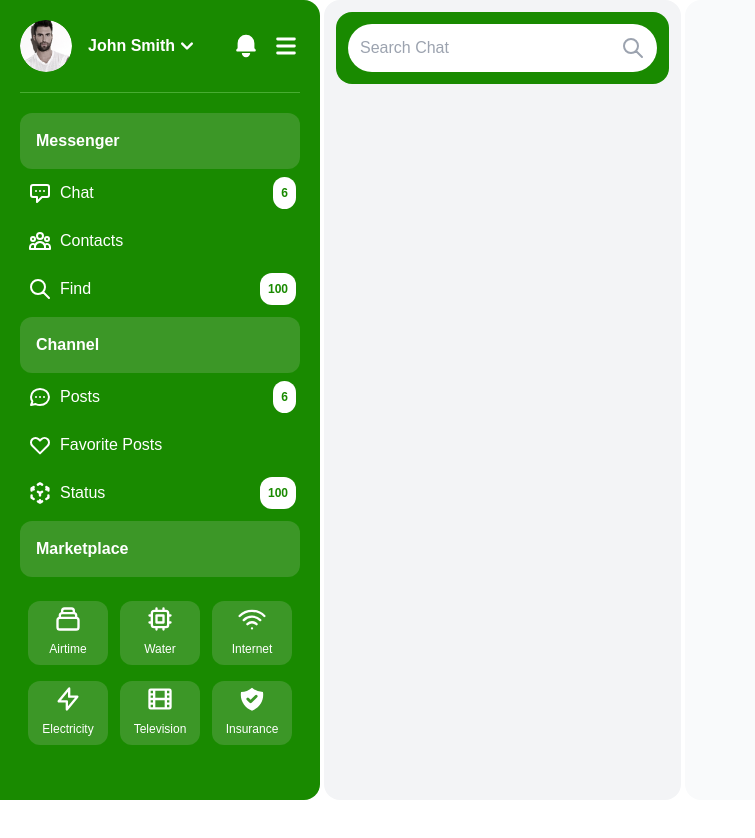
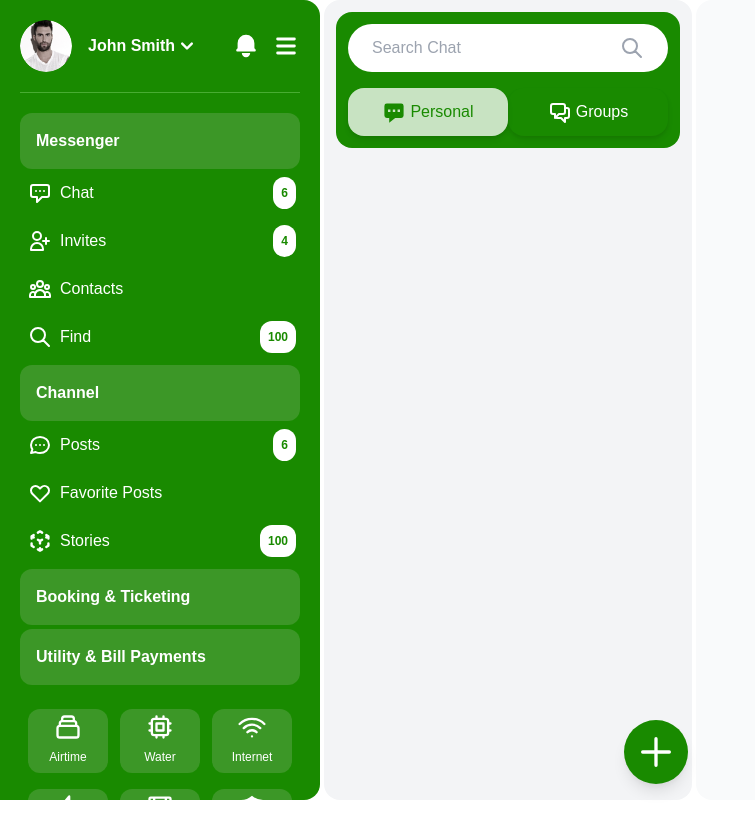
Before and after one commit to cephaschapa/ZCF-Web, a Next.js app: page /chat in a window 1280 px wide. Shown: the top 838 px of the page, without its empty margins (0-755 px from the left). After the commit the page ends 800 px from the top, so only its background shows below. Built offline with nearby package versions, Linux system fonts and the light colour scheme.

Commit message:
Mid panel update

```diff
--- /dev/null
+++ b/components/Buttons/Button.js
@@ -0,0 +1,13 @@
+// Button Component
+function Buttons({title, type, icon}) {
+    return (
+        <div>
+            <button className={`${type == 'primary' ? 'bg-[#C8E3C2] text-[#198A00] transition duration-150 transform hover:bg-[#97d889] hover:text-white' : 'bg-[#198A00]'} flex justify-center rounded-2xl p-3 shadow-md w-40`}>
+                {icon}
+                {title}
+            </button>
+        </div>
+    )
+}
+
+export default Buttons
--- a/components/Buttons/Buttons.js
+++ /dev/null
@@ -1,12 +0,0 @@
-// Button Component
-function Buttons({title}) {
-    return (
-        <div>
-            <button className="">
-                {title}
-            </button>
-        </div>
-    )
-}
-
-export default Buttons
--- /dev/null
+++ b/components/Buttons/FloatingActionBtn.js
@@ -0,0 +1,9 @@
+function FloatingActionBtn({icon}) {
+    return (
+        <div className="bg-[#198A00] p-3 h-16 w-16 float-right bg-[#198A00] text-white shadow-lg rounded-full cursor-pointer transition duration-150 transform hover:scale-105" title="New Chat">
+            {icon}
+        </div>
+    )
+}
+
+export default FloatingActionBtn
--- a/components/MarketPlaceItems.js
+++ b/components/MarketPlaceItems.js
@@ -1,3 +1,4 @@
+
 function MarketPlaceItems({icon, title}) {
     return (
         <div className="flex transition duration-150 transform hover:bg-white hover:text-[#198A00] cursor-pointer space-y-2 flex-col rounded-xl items-center h-16 w-20 py-1 bg-[#3c9727]">
--- a/components/Midpanel/Midpanel.js
+++ b/components/Midpanel/Midpanel.js
@@ -1,19 +1,27 @@
-import {SearchIcon} from '@heroicons/react/outline'
-
+import {ChatAlt2Icon, SearchIcon} from '@heroicons/react/outline'
+import Buttons from '../Buttons/Button'
+import FloatingActionBtn from '../Buttons/FloatingActionBtn'
+import {PlusIcon} from '@heroicons/react/outline'
+import { ChatAltIcon } from '@heroicons/react/solid'
 function Midpanel() {
     return (
         <div className="w-96 rounded-2xl bg-gray-100 h-screen p-3 text-white mr-1">
             {/* Header */}
             <div className="bg-[#198A00] p-3 rounded-2xl">
-                <div className="bg-white p-3 rounded-full">
+                <div className="bg-white p-3 px-6 rounded-full">
                     <form className="flex items-center">
                         <input className="flex-grow focus:outline-none text-gray-700" type="search" placeholder="Search Chat"/>
                         <SearchIcon className="text-gray-400 h-6"/>
                     </form>
                 </div>
-                <div className="">
-
+                <div className="flex justify-between mt-4">
+                    <Buttons title="Personal" icon={<ChatAltIcon className="h-6 mr-1"/>} type="primary"/>
+                    <Buttons title="Groups" icon={<ChatAlt2Icon className="h-6 mr-1" />} type="secondary"/>
                 </div>
+            </div>
+            {/* Floating Add Button */}
+            <div className="h-12 w-80 ml-8 bottom-8 fixed">
+                <FloatingActionBtn icon={<PlusIcon />}/>
             </div>
         </div>
     )
--- a/components/NavFooter.js
+++ b/components/NavFooter.js
@@ -3,7 +3,7 @@ import {CogIcon} from '@heroicons/react/outline'
 import Toggle from "./Toggle";
 function NavFooter() {
     return (
-        <div className="grid grid-flow-col grid-rows-1 mt-28 bottom-4 border-t border-[#48ac32] w-full pt-2">
+        <div className="grid grid-flow-col grid-rows-1 mt-6 bottom-4 border-t border-[#48ac32] w-full pt-2">
             {/* Footer Items */}
             <div className="flex flex-col items-center text-xs"><NavFooterItems icon={<CogIcon className="h-7 mb-1"/>} title="Settings"/></div>
             <div className="flex flex-col items-center"><Toggle name=""/> <span className="text-xs mt-2">Dark Mode</span></div>
--- a/components/Navbar.js
+++ b/components/Navbar.js
@@ -1,6 +1,6 @@
 import Image from 'next/image'
 import {MenuIcon, ChevronDownIcon, CogIcon, BellIcon, InformationCircleIcon, LogoutIcon, UserIcon, SupportIcon, CubeTransparentIcon, ShieldCheckIcon} from '@heroicons/react/solid'
-import {ChatAltIcon, UserGroupIcon, SearchIcon, HeartIcon, ChatIcon, CollectionIcon, LightningBoltIcon, ChipIcon, FilmIcon, WifiIcon} from '@heroicons/react/outline'
+import {ChatAltIcon,UserAddIcon, UserGroupIcon, SearchIcon, HeartIcon, ChatIcon, CollectionIcon, LightningBoltIcon, ChipIcon, FilmIcon, WifiIcon} from '@heroicons/react/outline'
 import {createPopper} from '@popperjs/core'
 import {useState, createRef} from 'react'
 import Navitems from './Navitems';
@@ -48,7 +48,7 @@ function Navbar({active}) {
 
     return (
         <div>
-            <div className=" w-80 rounded-r-2xl bg-[#198A00] h-screen p-5 text-white mr-1">
+            <div className=" w-80 rounded-r-2xl bg-[#198A00] h-screen p-5 text-white mr-1 overflow-auto scrollbar-thin scrollbar-thumb-gray-300 scrollbar-track-gray-100">
                 {/* Header */}
                     <div className="flex border-b border-[#48ac32] pb-5">
                         {/* User Profile */}
@@ -93,6 +93,9 @@ function Navbar({active}) {
                             <li onClick={() => {
                                 router.push('/chat')
                             }}><Navitems  name="Chat" counter="6" icon={<ChatAltIcon className="h-6"/>}/></li>
+                            <li onClick={()=>{
+                                router.push('/chat/find')
+                            }}><Navitems name="Invites" counter="4" icon={<UserAddIcon className="h-6"/>}/></li>
                             <li onClick={()=> {
                                 router.push('/chat/contacts')
                             }}><Navitems  name="Contacts" icon={<UserGroupIcon className="h-6"/>}/></li>
@@ -111,10 +114,13 @@ function Navbar({active}) {
                             }}><Navitems  name="Favorite Posts" icon={<HeartIcon className="h-6"/>}/></li>
                             <li onClick={()=>{
                                 router.push('/chat/find')
-                            }}><Navitems name="Status" counter="100" icon={<CubeTransparentIcon className="h-6"/>}/></li>
+                            }}><Navitems name="Stories" counter="100" icon={<CubeTransparentIcon className="h-6"/>}/></li>
                         </ul>
+
+                    <NavHeadings heading="Booking & Ticketing"/>
+                    {/* Nav Footer Quick Access Icons */}
                     {/* Marketplace*/}
-                    <NavHeadings heading="Marketplace"/>
+                    <NavHeadings heading="Utility & Bill Payments"/>
                         <div className="grid grid-flow-col grid-cols-2 grid-rows-2 p-2 mt-4 items-center gap-4">
                             <MarketPlaceItems icon={<CollectionIcon className="h-7"/>} title="Airtime"/>
                             <MarketPlaceItems icon={<LightningBoltIcon className="h-7"/>} title="Electricity"/>
@@ -123,8 +129,7 @@ function Navbar({active}) {
                             <MarketPlaceItems icon={<WifiIcon className="h-7"/>} title="Internet"/>
                             <MarketPlaceItems icon={<ShieldCheckIcon className="h-7"/>} title="Insurance"/>
                         </div>
-                    {/* Nav Footer Quick Access Icons */}
-                    <NavFooter  className="mt-4"/>
+                    <NavFooter  className="mt-2"/>
                 </div>
             </div>
         </div>
--- a/package.json
+++ b/package.json
@@ -20,6 +20,7 @@
     "eslint": "7.29.0",
     "eslint-config-next": "11.0.1",
     "postcss": "^8.3.5",
+    "tailwind-scrollbar": "^1.3.1",
     "tailwindcss": "^2.2.4"
   }
 }
--- a/tailwind.config.js
+++ b/tailwind.config.js
@@ -12,5 +12,7 @@ module.exports = {
   variants: {
     extend: {},
   },
-  plugins: [],
+  plugins: [
+    require('tailwind-scrollbar')
+  ],
 }
```
Also changed, not shown: 1 other file (tests, documents, lock files or other folders).
